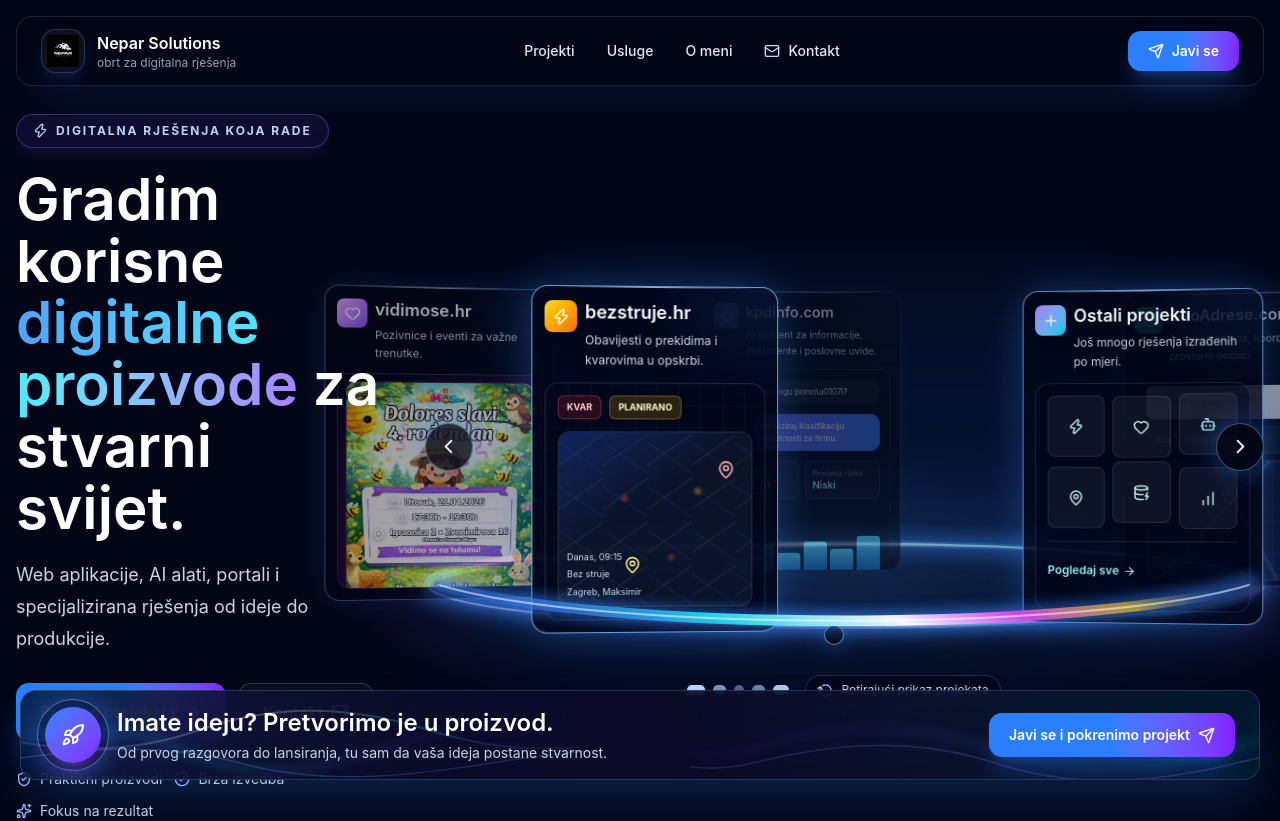
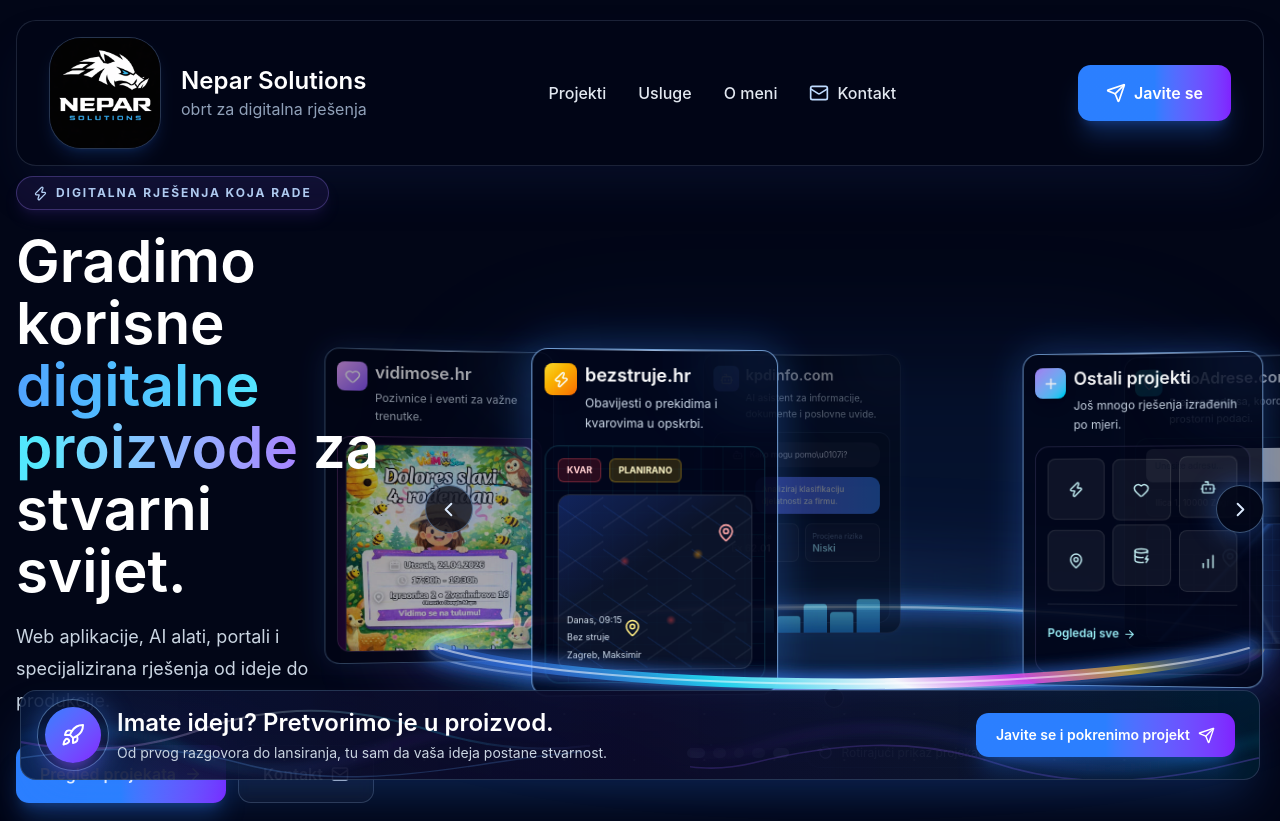
Before and after one commit to Weparche/nepar, a React (Vite) app: page / in a window 1280 px wide. Shown: the top 821 px of the page. Built offline with nearby package versions, Linux system fonts and the light colour scheme.

Commit message:
backend-rsvp-update

```diff
--- a/index.html
+++ b/index.html
@@ -5,9 +5,9 @@
     <meta name="viewport" content="width=device-width, initial-scale=1.0" />
     <meta
       name="description"
-      content="Nepar Solutions gradi web aplikacije, AI alate, portale i digitalna rjesenja po mjeri."
+      content="Nepar Solutions gradi web aplikacije, AI alate, portale i digitalna rješenja po mjeri."
     />
-    <title>Nepar Solutions | Digitalna rjesenja po mjeri</title>
+    <title>Nepar Solutions | Digitalna rješenja po mjeri</title>
   </head>
   <body>
     <div id="root"></div>
--- a/src/App.jsx
+++ b/src/App.jsx
@@ -100,21 +100,21 @@
   const [open, setOpen] = useState(false);
 
   return (
-    <header className="fixed inset-x-0 top-0 z-50 px-4 pt-4">
-      <nav className="mx-auto flex max-w-[1580px] items-center justify-between rounded-[1rem] border border-blue-200/14 bg-slate-950/58 px-4 py-3 shadow-2xl shadow-blue-950/30 backdrop-blur-2xl sm:px-6">
-        <a href="#top" className="flex items-center gap-3">
-          <span className="grid size-11 place-items-center overflow-hidden rounded-[0.9rem] border border-blue-300/20 bg-white/5 shadow-lg shadow-blue-500/15">
+    <header className="fixed inset-x-0 top-0 z-50 px-4 pt-5">
+      <nav className="mx-auto flex max-w-[1580px] items-center justify-between rounded-[1.25rem] border border-blue-200/14 bg-slate-950/58 px-5 py-4 shadow-2xl shadow-blue-950/30 backdrop-blur-2xl sm:px-8">
+        <a href="#top" className="flex items-center gap-5">
+          <span className="grid size-28 place-items-center overflow-hidden rounded-[2rem] border border-blue-300/20 bg-white/5 shadow-lg shadow-blue-500/15">
             <img
               src="/brand/nepar_logo.png"
               alt="Nepar Solutions logo"
-              className="size-8 object-contain"
+              className="size-full scale-150 object-cover"
             />
           </span>
           <span>
-            <span className="block text-sm font-semibold tracking-normal text-white sm:text-base">
+            <span className="block text-xl font-semibold tracking-normal text-white sm:text-2xl">
               Nepar Solutions
             </span>
-            <span className="block text-[11px] text-slate-400 sm:text-xs">
+            <span className="block text-sm text-slate-400 sm:text-base">
               obrt za digitalna rje&#353;enja
             </span>
           </span>
@@ -125,25 +125,25 @@
             <a
               key={href}
               href={href}
-              className="inline-flex items-center gap-2 text-sm font-medium text-slate-200 transition hover:text-white"
+              className="inline-flex items-center gap-2 text-base font-medium text-slate-200 transition hover:text-white"
             >
-              {Icon && <Icon size={16} className="text-blue-200" />}
+              {Icon && <Icon size={20} className="text-blue-200" />}
               {label}
             </a>
           ))}
         </div>
 
-        <MotionButton href="#kontakt" className="hidden px-5 py-2.5 text-sm lg:inline-flex">
-          <Send size={16} />
-          Javi se
+        <MotionButton href="#kontakt" className="hidden px-7 py-4 text-base lg:inline-flex">
+          <Send size={20} />
+          Javite se
         </MotionButton>
 
         <button
-          className="grid size-11 place-items-center rounded-[0.9rem] border border-blue-200/15 bg-white/5 text-slate-200 lg:hidden"
+          className="grid size-14 place-items-center rounded-[1.1rem] border border-blue-200/15 bg-white/5 text-slate-200 lg:hidden"
           onClick={() => setOpen((value) => !value)}
           aria-label="Otvori navigaciju"
         >
-          {open ? <X size={20} /> : <Menu size={20} />}
+          {open ? <X size={26} /> : <Menu size={26} />}
         </button>
       </nav>
 
@@ -153,7 +153,7 @@
             initial={{ opacity: 0, y: -10 }}
             animate={{ opacity: 1, y: 0 }}
             exit={{ opacity: 0, y: -10 }}
-            className="mx-auto mt-3 max-w-[1580px] rounded-[1rem] border border-blue-200/14 bg-slate-950/88 p-4 shadow-2xl shadow-blue-950/30 backdrop-blur-2xl lg:hidden"
+            className="mx-auto mt-3 max-w-[1580px] rounded-[1.25rem] border border-blue-200/14 bg-slate-950/88 p-5 shadow-2xl shadow-blue-950/30 backdrop-blur-2xl lg:hidden"
           >
             <div className="grid gap-2">
               {navLinks.map(([label, href, Icon]) => (
@@ -161,15 +161,15 @@
                   key={href}
                   href={href}
                   onClick={() => setOpen(false)}
-                  className="inline-flex items-center gap-2 rounded-[0.85rem] px-4 py-3 text-sm font-medium text-slate-200 transition hover:bg-white/5"
+                  className="inline-flex items-center gap-3 rounded-[1rem] px-5 py-4 text-base font-medium text-slate-200 transition hover:bg-white/5"
                 >
-                  {Icon && <Icon size={16} className="text-blue-200" />}
+                  {Icon && <Icon size={20} className="text-blue-200" />}
                   {label}
                 </a>
               ))}
-              <MotionButton href="#kontakt" className="mt-2 justify-center px-5 py-3 text-sm">
-                <Send size={16} />
-                Javi se
+              <MotionButton href="#kontakt" className="mt-2 justify-center px-6 py-4 text-base">
+                <Send size={20} />
+                Javite se
               </MotionButton>
             </div>
           </motion.div>
@@ -187,7 +187,7 @@
       href={href}
       whileHover={{ y: -2, scale: 1.02 }}
       whileTap={{ scale: 0.98 }}
-      className={`items-center justify-center gap-2 rounded-[0.8rem] font-semibold transition ${
+      className={`inline-flex items-center justify-center gap-2 rounded-[0.8rem] font-semibold transition ${
         primary
           ? "bg-gradient-to-r from-blue-500 via-blue-500 to-violet-600 text-white shadow-xl shadow-blue-500/25"
           : "border border-blue-200/20 bg-white/[0.03] text-slate-200 backdrop-blur hover:bg-white/[0.07]"
@@ -205,6 +205,7 @@
         <img
           src="/brand/pozivnica-home-cura.jpg"
           alt="Vidimose.hr digitalna pozivnica"
+          loading="lazy"
           className="h-full w-full object-cover object-top"
         />
       </div>
@@ -259,7 +260,7 @@
   ];
 
   return (
-    <section id="top" className="relative px-4 pt-28 sm:pt-32 lg:pt-[7.1rem]">
+    <section id="top" className="relative px-4 pt-52 sm:pt-52 lg:pt-[11rem]">
       <div className="mx-auto grid max-w-[1580px] items-center gap-8 lg:grid-cols-[minmax(320px,0.62fr)_minmax(0,1.38fr)]">
         <motion.div
           initial={{ opacity: 0, y: 28 }}
@@ -283,7 +284,7 @@
             transition={{ delay: 0.16, duration: 0.75 }}
             className="text-4xl font-semibold leading-[1.06] tracking-normal text-white sm:text-5xl xl:text-[3.65rem]"
           >
-            Gradim korisne{" "}
+            Gradimo korisne{" "}
             <span className="bg-gradient-to-r from-blue-400 via-cyan-300 to-violet-400 bg-clip-text text-transparent">
               digitalne proizvode
             </span>{" "}
@@ -371,7 +372,7 @@
       <div className="mx-auto grid max-w-[1580px] gap-4 xl:grid-cols-[240px_1fr]">
         <div>
           <p className="mb-3 text-xs font-bold uppercase tracking-[0.18em] text-blue-300">
-            &#352;TO RADIM
+            &#352;TO RADIMO
           </p>
           <h2 className="text-3xl font-semibold leading-tight tracking-normal text-white sm:text-4xl">
             Rje&#353;enja koja donose vrijednost.
@@ -473,6 +474,7 @@
           <img
             src="/brand/nepar.png"
             alt="Nepar Solutions brand"
+            loading="lazy"
             className="absolute inset-0 size-full object-contain p-9 opacity-90"
           />
           <div className="absolute inset-0 bg-gradient-to-tr from-blue-500/18 via-transparent to-violet-500/18" />
@@ -633,7 +635,7 @@
             href="mailto:hello@nepar.solutions"
             className="inline-flex w-full px-5 py-3 text-sm sm:w-auto"
           >
-            Javi se i pokrenimo projekt
+            Javite se i pokrenimo projekt
             <Send size={17} />
           </MotionButton>
         </div>
@@ -664,7 +666,7 @@
       <FeaturedProjects />
       <About />
       <BottomCta />
-      <footer className="px-4 pb-32">
+      <footer className="px-4 pb-36 sm:pb-32">
         <div className="mx-auto flex max-w-[1580px] flex-col items-center justify-between gap-4 border-t border-blue-200/10 pt-6 text-sm text-slate-500 sm:flex-row">
           <p>&copy; 2026 Nepar Solutions. Digitalna rje&#353;enja po mjeri.</p>
           <a href="#top" className="transition hover:text-slate-200">
--- a/src/OrbitalProjectCarousel.jsx
+++ b/src/OrbitalProjectCarousel.jsx
@@ -1,5 +1,5 @@
 import { useEffect, useState } from "react";
-import { motion, useAnimationFrame, useMotionValue, useTransform } from "framer-motion";
+import { motion, useAnimationFrame, useMotionValue, useReducedMotion, useTransform } from "framer-motion";
 import {
   ArrowRight,
   Bot,
@@ -149,6 +149,7 @@
       <motion.img
         src="/brand/pozivnica-home-cura.jpg"
         alt="Vidimose.hr digitalna pozivnica"
+        loading="lazy"
         animate={{ y: [0, -4, 0], scale: [1, 1.015, 1] }}
         transition={{ duration: 5.5, repeat: Infinity, ease: "easeInOut" }}
         className="relative h-full max-h-full w-auto rounded-xl border border-white/15 object-contain shadow-2xl shadow-fuchsia-500/25"
@@ -178,11 +179,12 @@
         </div>
       </div>
       <div className="mt-6 flex h-20 items-end gap-1">
-        {[36, 58, 46, 64, 52, 72].map((height) => (
+        {[36, 58, 46, 64, 52, 72].map((h, i) => (
           <motion.span
-            key={height}
-            animate={{ height: [`${height - 8}%`, `${height}%`, `${height - 8}%`] }}
+            key={i}
+            animate={{ scaleY: [(h - 8) / h, 1, (h - 8) / h] }}
             transition={{ duration: 2.4, repeat: Infinity, ease: "easeInOut" }}
+            style={{ height: `${h}%`, transformOrigin: "bottom" }}
             className="flex-1 rounded-t bg-gradient-to-t from-blue-600 to-cyan-300"
           />
         ))}
@@ -352,7 +354,7 @@
       onClick={onClick}
       style={{ opacity, width }}
       className="h-2.5 rounded-full bg-blue-200"
-      aria-label={`Prikazi ${card.title}`}
+      aria-label={`Prikaži ${card.title}`}
     />
   );
 }
@@ -367,7 +369,7 @@
       className={`absolute top-[46%] z-[140] grid size-12 -translate-y-1/2 place-items-center rounded-full border border-blue-300/40 bg-slate-950/70 text-blue-100 shadow-[0_0_28px_rgba(59,130,246,0.45)] backdrop-blur-xl transition hover:border-cyan-200 hover:text-white ${
         direction === "left" ? "-left-2 sm:left-0" : "-right-2 sm:right-0"
       }`}
-      aria-label={direction === "left" ? "Prethodni projekt" : "Sljedeci projekt"}
+      aria-label={direction === "left" ? "Prethodni projekt" : "Sljedeći projekt"}
     >
       {children}
     </motion.button>
@@ -377,7 +379,9 @@
 export default function OrbitalProjectCarousel() {
   const angle = useMotionValue(90);
   const { radiusX, radiusY, orbitCenterY, sceneHeight } = useCarouselSize();
+  const prefersReducedMotion = useReducedMotion();
   useAnimationFrame((time, delta) => {
+    if (prefersReducedMotion) return;
     const next = (angle.get() + delta * 0.0046) % 360;
     angle.set(next);
   });
--- a/src/main.jsx
+++ b/src/main.jsx
@@ -1,10 +1,13 @@
 import { StrictMode } from "react";
 import { createRoot } from "react-dom/client";
+import { MotionConfig } from "framer-motion";
 import App from "./App.jsx";
 import "./styles.css";
 
 createRoot(document.getElementById("root")).render(
   <StrictMode>
-    <App />
+    <MotionConfig reducedMotion="user">
+      <App />
+    </MotionConfig>
   </StrictMode>,
 );
--- a/src/styles.css
+++ b/src/styles.css
@@ -17,7 +17,7 @@
   color: white;
 }
 
-body::selection {
+::selection {
   background: rgba(59, 130, 246, 0.38);
 }
 
@@ -25,3 +25,15 @@
   min-height: 100vh;
   overflow-x: hidden;
 }
+
+:focus-visible {
+  outline: 2px solid rgba(96, 165, 250, 0.85);
+  outline-offset: 3px;
+  border-radius: 6px;
+}
+
+@media (prefers-reduced-motion: reduce) {
+  html {
+    scroll-behavior: auto;
+  }
+}
```
Also changed, not shown: .claude/settings.local.json (added), 5 other files (tests, documents, lock files or other folders).
